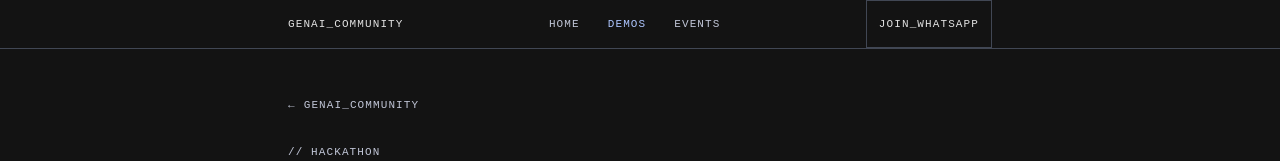
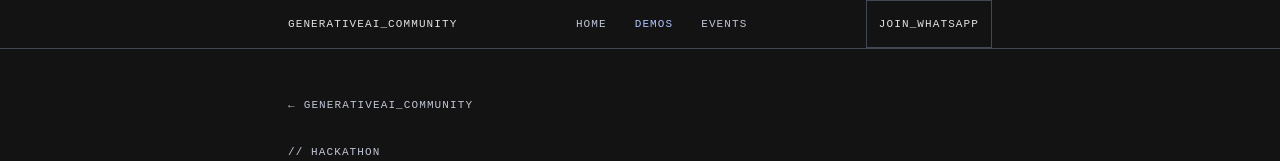
Before and after one commit to NirantK/generativeai-community-site, an Astro site: page /deephackdemos in a window 1280 px wide. Shown: the top 161 px of the page. Built offline with nearby package versions, Linux system fonts and the light colour scheme; Astro itself is replaced by a stand-in of ours.

Commit message:
rebrand: GENAI_COMMUNITY → GenerativeAI Community across pages, OG image, footer, header

```diff
--- a/scripts/render-og.html
+++ b/scripts/render-og.html
@@ -105,13 +105,13 @@
   <div class="corner c-br"></div>
 
   <div class="topbar">
-    <span><span class="dot"></span>GENAI_COMMUNITY</span>
+    <span><span class="dot"></span>GENERATIVEAI_COMMUNITY</span>
     <span>v.2026.05</span>
   </div>
 
   <div class="main">
     <span class="label"><span class="slash">//</span> 2,000+ AI BUILDERS</span>
-    <h1>GenAI<br/>Community<span class="accent">_</span></h1>
+    <h1>GenerativeAI<br/>Community<span class="accent">_</span></h1>
     <p class="tagline">Rules, demos, and events for India's most active GenAI engineering community. Bangalore · San Francisco.</p>
     <div class="chips">
       <span class="chip">RAGAS</span>
--- a/src/components/Footer.astro
+++ b/src/components/Footer.astro
@@ -10,7 +10,7 @@ const year = new Date().getFullYear();
 <footer class="border-t border-outline-variant mt-stack-lg">
   <div class="mx-auto max-w-3xl px-margin-mobile md:px-margin-desktop py-stack-md flex flex-col md:flex-row items-start md:items-center justify-between gap-stack-sm">
     <span class="font-mono text-label-caps uppercase text-on-surface-variant">
-      &copy; {year} GENAI_COMMUNITY
+      &copy; {year} GENERATIVEAI_COMMUNITY
     </span>
     <div class="flex items-center gap-stack-sm flex-wrap">
       <a
--- a/src/components/Header.astro
+++ b/src/components/Header.astro
@@ -12,9 +12,9 @@ const path = Astro.url.pathname.replace(/\/$/, '') || '/';
     <a
       href="/"
       class="font-mono text-label-caps uppercase text-on-surface min-h-tap inline-flex items-center"
-      aria-label="GenAI Community — back to home"
+      aria-label="GenerativeAI Community — back to home"
     >
-      GENAI_COMMUNITY
+      GENERATIVEAI_COMMUNITY
     </a>
     <nav class="hidden md:flex items-center gap-1" aria-label="Primary">
       {navItems.map((it) => {
--- a/src/content/community/index.md
+++ b/src/content/community/index.md
@@ -1,5 +1,5 @@
 ---
-title: "GenAI Community"
+title: "GenerativeAI Community"
 description: "Rules, resources, and recommendations for the Generative AI Community."
 lead: "A 2,000+ member community of CTOs, ML engineers, and open-source hackers across Bangalore and San Francisco."
 ---
--- a/src/layouts/BaseLayout.astro
+++ b/src/layouts/BaseLayout.astro
@@ -15,7 +15,7 @@ const {
   description = 'Generative AI Community — rules, resources, recommendations, and events for India\'s most active GenAI builders.',
   sourcePath,
 } = Astro.props;
-const fullTitle = title === 'GenAI Community' ? 'GENAI_COMMUNITY' : `${title} — GENAI_COMMUNITY`;
+const fullTitle = title === 'GenerativeAI Community' ? 'GenerativeAI Community' : `${title} — GenerativeAI Community`;
 const siteUrl = Astro.site?.toString().replace(/\/$/, '') ?? 'https://genaicommunity.ai';
 const canonical = new URL(Astro.url.pathname, siteUrl).toString();
 const ogImage = `${siteUrl}/og.png`;
@@ -40,7 +40,7 @@ const ogImage = `${siteUrl}/og.png`;
     <meta property="og:image" content={ogImage} />
     <meta property="og:image:width" content="1200" />
     <meta property="og:image:height" content="630" />
-    <meta property="og:site_name" content="GENAI_COMMUNITY" />
+    <meta property="og:site_name" content="GenerativeAI Community" />
 
     <meta name="twitter:card" content="summary_large_image" />
     <meta name="twitter:title" content={fullTitle} />
--- a/src/pages/deephackdemos.astro
+++ b/src/pages/deephackdemos.astro
@@ -14,7 +14,7 @@ const dateStr = entry.data.date ? entry.data.date.toISOString().slice(0, 10) : n
     href="/"
     class="font-mono text-label-caps uppercase text-on-surface-variant hover:text-primary inline-flex items-center gap-2 min-h-tap mt-stack-sm"
   >
-    <span aria-hidden="true">&larr;</span> <span>GENAI_COMMUNITY</span>
+    <span aria-hidden="true">&larr;</span> <span>GENERATIVEAI_COMMUNITY</span>
   </a>
 
   <section class="mt-stack-sm">
--- a/src/pages/demoday102023.astro
+++ b/src/pages/demoday102023.astro
@@ -14,7 +14,7 @@ const dateStr = entry.data.date ? entry.data.date.toISOString().slice(0, 10) : n
     href="/"
     class="font-mono text-label-caps uppercase text-on-surface-variant hover:text-primary inline-flex items-center gap-2 min-h-tap mt-stack-sm"
   >
-    <span aria-hidden="true">&larr;</span> <span>GENAI_COMMUNITY</span>
+    <span aria-hidden="true">&larr;</span> <span>GENERATIVEAI_COMMUNITY</span>
   </a>
 
   <section class="mt-stack-sm">
--- a/src/pages/index.astro
+++ b/src/pages/index.astro
@@ -10,7 +10,7 @@ const { Content } = await render(entry);
 ---
 <BaseLayout title={entry.data.title} description={entry.data.description} sourcePath="src/content/community/index.md">
   <section class="mt-stack-md">
-    <span class="font-mono text-label-caps uppercase text-on-surface-variant">// GENAI_COMMUNITY</span>
+    <span class="font-mono text-label-caps uppercase text-on-surface-variant">// GENERATIVEAI_COMMUNITY</span>
     <h1 class="mt-stack-sm text-headline-lg-mobile md:text-display-lg font-sans font-bold tracking-tight">
       {entry.data.title}
     </h1>
```
Also changed, not shown: README.md, public/og.png.
